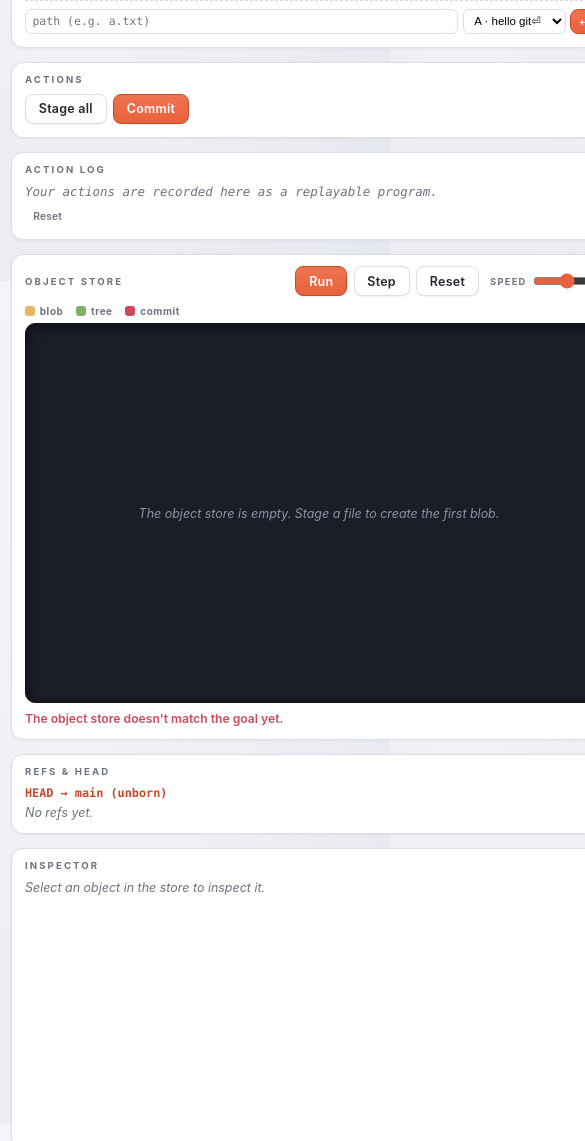
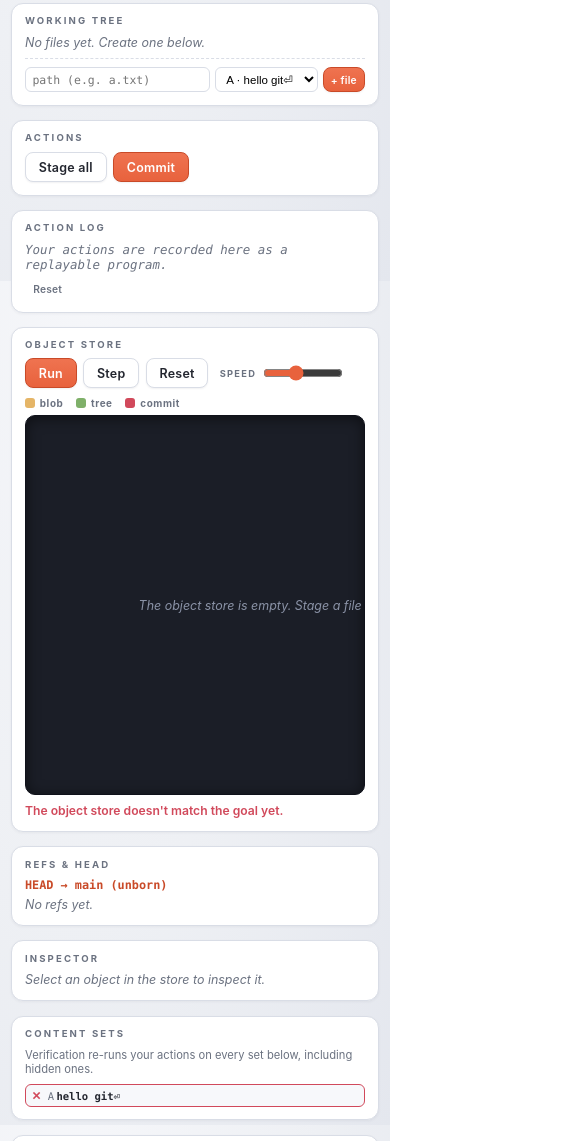
Before and after one commit to manzolo/GitSimulator, a website with bundled scripts: page index.html in a window 390 px wide. Shown: the part 563-1704 px from the top of the page, 585 px wide, since content can reach past the window. Built offline with nearby package versions, Linux system fonts and the light colour scheme.

Commit message:
Fix responsive layout: eliminate mobile horizontal overflow
- min-width:0 on grid/flex children so the object-store card can shrink
  below its inner canvas width (overflow:auto then scrolls internally)
  instead of forcing a ~627px page min-width on phones.
- Reset .col-inspect card flex-basis in the mobile breakpoint so the row
  layout's `flex:1 1 300px` no longer becomes 300px card HEIGHT in column.
- Inner tapes (event log, action log) scroll on both axes.

Verified: no horizontal overflow at 390/768/1280px; e2e still green.

Co-Authored-By: Claude Opus 4.8 (1M context) <noreply@anthropic.com>
Claude-Session: https://claude.ai/code/session_01NeeLgXk9jFbbMJViPPVsMP

```diff
--- a/css/style.css
+++ b/css/style.css
@@ -87,6 +87,7 @@ a { color: var(--accent-dark); }
 .card {
   background: var(--panel); border: 1px solid var(--panel-edge); border-radius: 12px;
   box-shadow: 0 1px 3px rgb(30 30 60 / 0.05); padding: 0.7rem 0.8rem 0.8rem;
+  min-width: 0;  /* let flex/grid children shrink so inner overflow:auto can clip */
 }
 .card-head { display: flex; align-items: center; justify-content: space-between; flex-wrap: wrap; gap: 0.5rem; margin-bottom: 0.55rem; }
 .card-title, .lesson-eyebrow {
@@ -125,6 +126,7 @@ a { color: var(--accent-dark); }
   gap: 0.9rem; padding: 0.9rem 1.2rem 1.2rem; align-items: start;
   max-width: 1900px; width: 100%; margin: 0 auto;
 }
+.workbench > section { min-width: 0; }  /* grid items default to min-width:auto (=content) */
 .col-controls, .col-store, .col-inspect { display: flex; flex-direction: column; gap: 0.9rem; }
 .toolbar { display: flex; align-items: center; gap: 0.4rem; flex-wrap: wrap; }
 .speed { display: flex; align-items: center; gap: 0.4rem; font-size: 0.58rem; font-weight: 700; letter-spacing: 0.14em; text-transform: uppercase; color: var(--ink-soft); margin-left: 0.3rem; }
@@ -152,7 +154,7 @@ a { color: var(--accent-dark); }
 
 /* ---------- action log ---------- */
 .log { display: flex; flex-direction: column; gap: 0.4rem; }
-.log-list { max-height: 180px; overflow-y: auto; font-family: var(--mono); font-size: 0.74rem; display: flex; flex-direction: column; gap: 1px; }
+.log-list { max-height: 180px; overflow: auto; font-family: var(--mono); font-size: 0.74rem; display: flex; flex-direction: column; gap: 1px; }
 .log-row { display: flex; gap: 0.5rem; padding: 0.12rem 0.3rem; border-radius: 4px; }
 .log-row.active { background: rgb(232 98 61 / 0.12); }
 .log-n { color: var(--ink-soft); flex: 0 0 1.4em; text-align: right; }
@@ -167,7 +169,7 @@ a { color: var(--accent-dark); }
 .lg-blob::before { background: var(--blob); } .lg-tree::before { background: var(--tree); } .lg-commit::before { background: var(--commit); }
 
 .screen { background: var(--store-bg); border: 1px solid var(--store-edge); border-radius: 10px; box-shadow: inset 0 2px 14px rgb(0 0 0 / 0.5); }
-.store-host { position: relative; height: 440px; overflow: auto; }
+.store-host { position: relative; height: 440px; overflow: auto; max-width: 100%; }
 .store-canvas { position: relative; min-width: 100%; min-height: 100%; }
 .store-empty { position: absolute; top: 50%; left: 50%; transform: translate(-50%, -50%); text-align: center; width: 80%; color: var(--store-dim); }
 .store-edges { position: absolute; inset: 0; pointer-events: none; }
@@ -251,7 +253,7 @@ a { color: var(--accent-dark); }
 .cs-tok b { color: var(--ink); margin-left: 0.15rem; }
 
 /* ---------- event log ---------- */
-.evt-tape { background: var(--store-bg); border: 1px solid var(--store-edge); border-radius: 8px; height: 190px; overflow-y: auto; font-family: var(--mono); font-size: 0.7rem; padding: 0.35rem 0.45rem; }
+.evt-tape { background: var(--store-bg); border: 1px solid var(--store-edge); border-radius: 8px; height: 190px; overflow: auto; font-family: var(--mono); font-size: 0.7rem; padding: 0.35rem 0.45rem; }
 .evt-row { display: flex; gap: 0.5rem; padding: 0.04rem 0.15rem; color: var(--store-ink); white-space: nowrap; }
 .evt-t { color: var(--store-dim); flex: 0 0 2em; text-align: right; }
 .evt-create .evt-msg { color: var(--tree-soft); }
@@ -295,6 +297,8 @@ a { color: var(--accent-dark); }
 @media (max-width: 940px) {
   .workbench { grid-template-columns: 1fr; padding: 0.7rem; }
   .col-inspect { flex-direction: column; }
+  /* undo the row layout's flex-basis, which would otherwise become card HEIGHT */
+  .col-inspect .card { flex: 0 0 auto; }
   .store-host { height: 380px; }
 }
 @media (prefers-reduced-motion: reduce) {
```
